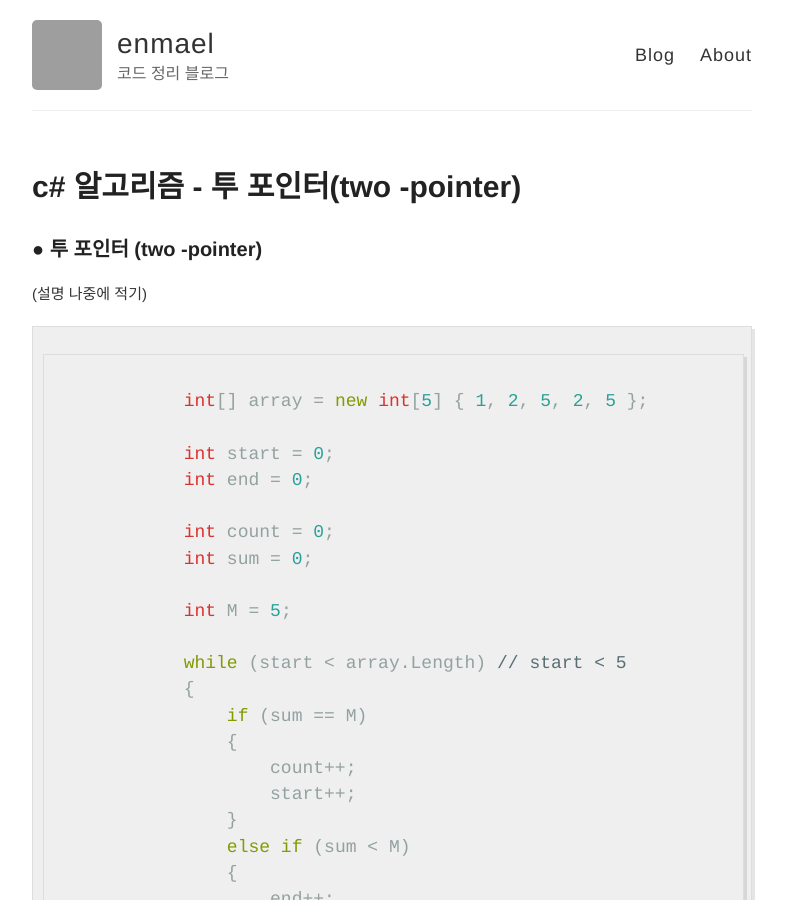
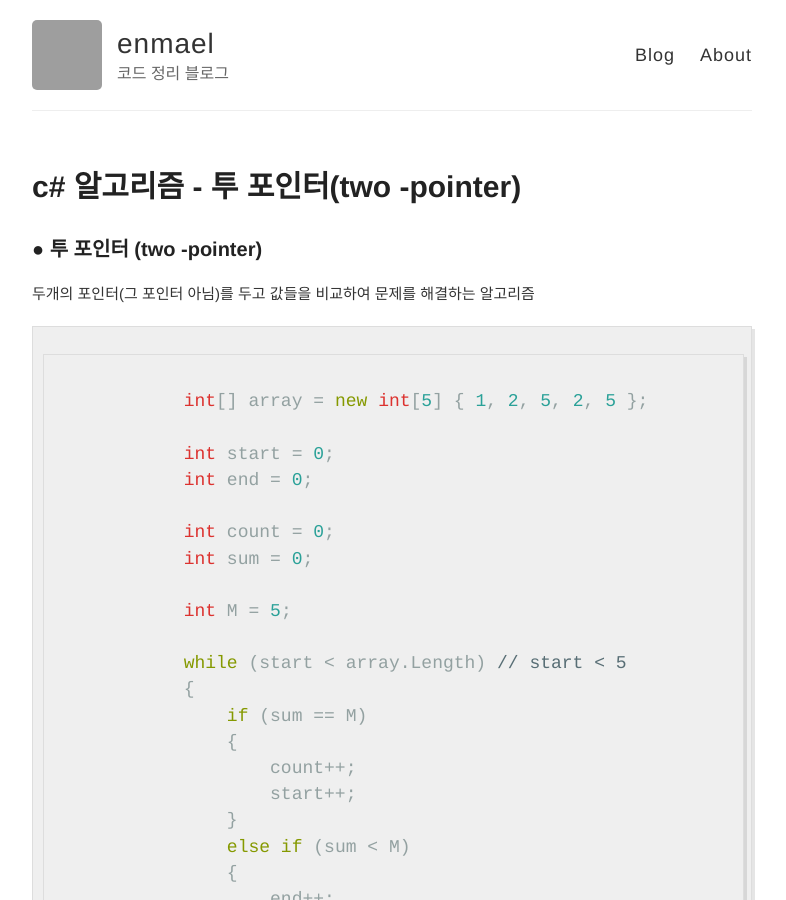
Before and after one commit to enmael/enmael.github.io, a Jekyll site: the page built from _posts/2024-07-16-투-포인터.md, in a window 1280 px wide and 900 px high. Shown: the whole window, without its empty margins (248-1034 px from the left). Built offline with Jekyll 4.4.1, drawn with Linux system fonts in a browser that asks for light colours; comment, search, counter and statistics services are not loaded; grey boxes are pictures that could not be loaded.

Commit message:
Update 2024-07-16-투-포인터.md

````diff
--- a/_posts/2024-07-16-투-포인터.md
+++ b/_posts/2024-07-16-투-포인터.md
@@ -8,7 +8,7 @@ categories: blog
 <h3>● 투 포인터 (two -pointer)</h3>
 
 <span style="font-size: 15px;">
-  (설명 나중에 적기)
+  두개의 포인터(그 포인터 아님)를 두고 값들을  비교하여 문제를 해결하는 알고리즘
 </span>
 
 ```csharp
````
